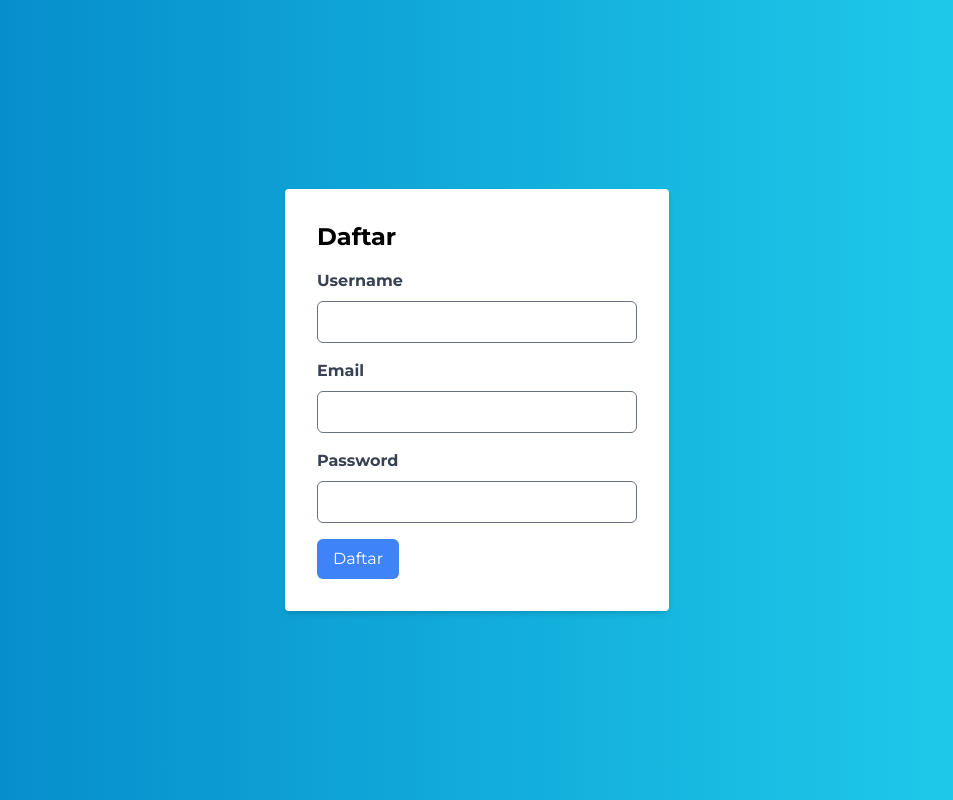
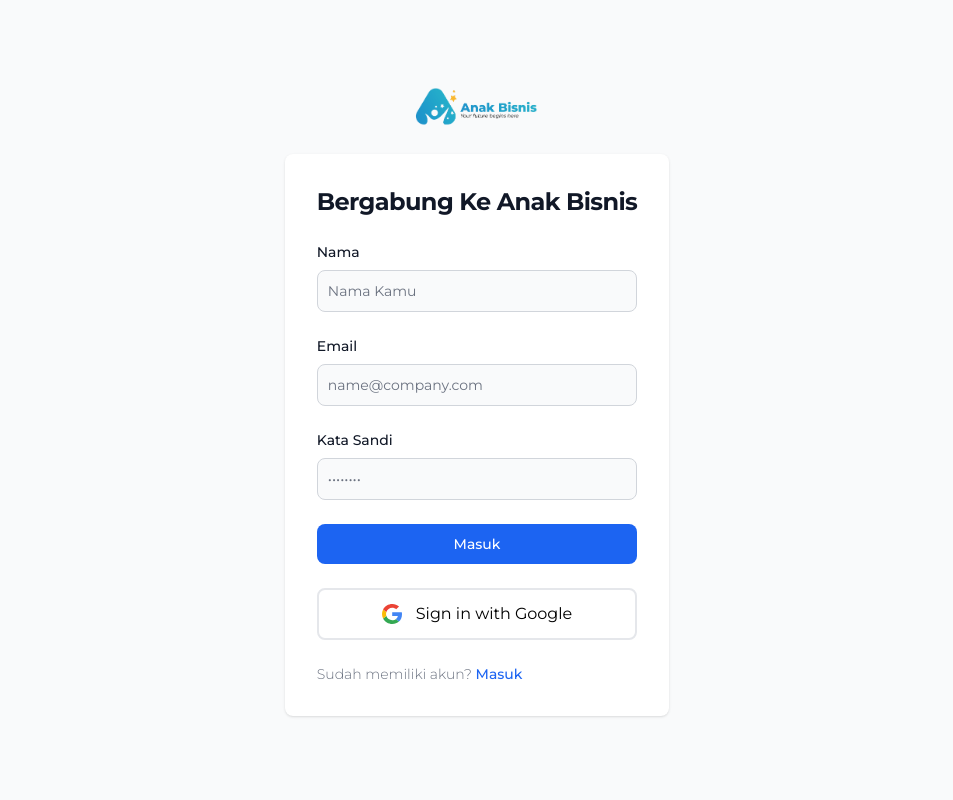
Before and after one commit to Alqorni30/course-online, a Next.js app: page /register in a window 1280 px wide. Shown: the whole page, without its empty margins (163-1116 px from the left). Built offline with nearby package versions, Linux system fonts and the light colour scheme.

Commit message:
progres day 8

```diff
--- a/src/app/(auth)/login/page.tsx
+++ b/src/app/(auth)/login/page.tsx
@@ -29,7 +29,7 @@
           <div className="w-full bg-white rounded-lg shadow dark:border md:mt-0 sm:max-w-md xl:p-0 dark:bg-gray-800 dark:border-gray-700">
             <div className="p-6 space-y-4 md:space-y-6 sm:p-8">
               <h1 className="text-xl font-bold leading-tight tracking-tight text-gray-900 md:text-2xl dark:text-white">
-                Sign in to your account
+                Masuk Ke Anak Bisnis
               </h1>
               <form className="space-y-4 md:space-y-6" action="#">
                 <div>
--- a/src/app/(auth)/register/page.tsx
+++ b/src/app/(auth)/register/page.tsx
@@ -1,69 +1,128 @@
-"use client";
-
-import React, { useState } from 'react';
-
-const page = () => {
-  const [username, setUsername] = useState('');
-  const [email, setEmail] = useState('');
-  const [password, setPassword] = useState('');
-
-  const handleRegister = () => {
-    // Implement registration logic here
-    console.log('Registering user:', { username, email, password });
+import Link from "next/link";
+import { Metadata } from "next";
+import Image from "next/image";
+import logo from "@/assets/logo/Logo Anak Bisnis Update.png";
+export const metadata: Metadata = {
+  title: "Signin Page | Next.js E-commerce Dashboard Template",
+  description: "This is Signin page for TailAdmin Next.js",
+  // other metadata
 };
 
+const Page = () => {
   return (
-    <div className="min-h-screen flex items-center justify-center">
-      <div className="bg-white p-8 rounded shadow-md w-96">
-        <h2 className="text-2xl font-bold mb-4">Daftar</h2>
-        <form>
-          <div className="mb-4">
-            <label htmlFor="username" className="block text-gray-700 font-bold mb-2">
-              Username
+    <>
+      <section className="bg-gray-50 dark:bg-gray-900 h-screen flex justify-center items-center">
+        <div className="flex flex-col items-center justify-center px-6 py-8 mx-auto md:h-screen lg:py-0">
+          <Link
+            href="#"
+            className="flex items-center mb-6 text-2xl font-semibold text-gray-900 dark:text-white"
+          >
+            <Image
+              className=" mr-2"
+              width={150}
+              height={150}
+              src={logo}
+              alt="logo"
+            />
+          </Link>
+          <div className="w-full bg-white rounded-lg shadow dark:border md:mt-0 sm:max-w-md xl:p-0 dark:bg-gray-800 dark:border-gray-700">
+            <div className="p-6 space-y-4 md:space-y-6 sm:p-8">
+              <h1 className="text-xl font-bold leading-tight tracking-tight text-gray-900 md:text-2xl dark:text-white">
+                Bergabung Ke Anak Bisnis
+              </h1>
+              <form className="space-y-4 md:space-y-6" action="#">
+                <div>
+                  <label className="block mb-2 text-sm font-medium text-gray-900 dark:text-white">
+                    Nama
                   </label>
                   <input
                     type="text"
-              id="username"
-              className="w-full border rounded-md py-2 px-3 focus:outline-none focus:border-blue-500"
-              value={username}
-              onChange={(e) => setUsername(e.target.value)}
+                    name="nama"
+                    id="nama"
+                    className="bg-gray-50 border border-gray-300 text-gray-900 sm:text-sm rounded-lg focus:ring-primary-600 focus:border-primary-600 block w-full p-2.5 dark:bg-gray-700 dark:border-gray-600 dark:placeholder-gray-400 dark:text-white dark:focus:ring-blue-500 dark:focus:border-blue-500"
+                    placeholder="Nama Kamu"
+                    required
                   />
                 </div>
-          <div className="mb-4">
-            <label htmlFor="email" className="block text-gray-700 font-bold mb-2">
+                <div>
+                  <label className="block mb-2 text-sm font-medium text-gray-900 dark:text-white">
                     Email
                   </label>
                   <input
                     type="email"
+                    name="email"
                     id="email"
-              className="w-full border rounded-md py-2 px-3 focus:outline-none focus:border-blue-500"
-              value={email}
-              onChange={(e) => setEmail(e.target.value)}
+                    className="bg-gray-50 border border-gray-300 text-gray-900 sm:text-sm rounded-lg focus:ring-primary-600 focus:border-primary-600 block w-full p-2.5 dark:bg-gray-700 dark:border-gray-600 dark:placeholder-gray-400 dark:text-white dark:focus:ring-blue-500 dark:focus:border-blue-500"
+                    placeholder="name@company.com"
+                    required
                   />
                 </div>
-          <div className="mb-4">
-            <label htmlFor="password" className="block text-gray-700 font-bold mb-2">
-              Password
+                <div>
+                  <label className="block mb-2 text-sm font-medium text-gray-900 dark:text-white">
+                    Kata Sandi
                   </label>
                   <input
                     type="password"
+                    name="password"
                     id="password"
-              className="w-full border rounded-md py-2 px-3 focus:outline-none focus:border-blue-500"
-              value={password}
-              onChange={(e) => setPassword(e.target.value)}
+                    placeholder="••••••••"
+                    className="bg-gray-50 border border-gray-300 text-gray-900 sm:text-sm rounded-lg focus:ring-primary-600 focus:border-primary-600 block w-full p-2.5 dark:bg-gray-700 dark:border-gray-600 dark:placeholder-gray-400 dark:text-white dark:focus:ring-blue-500 dark:focus:border-blue-500"
+                    required
                   />
                 </div>
                 <button
-            type="button"
-            className="bg-blue-500 text-white py-2 px-4 rounded-md hover:bg-blue-600 focus:outline-none focus:shadow-outline-blue"
-            onClick={handleRegister}
+                  type="submit"
+                  className="w-full text-white bg-blue-600 hover:bg-blue-700 focus:ring-4 focus:outline-none focus:ring-blue-300 font-medium rounded-lg text-sm px-5 py-2.5 text-center dark:bg-blue-600 dark:hover:bg-blue-700 dark:focus:ring-blue-800"
                 >
-            Daftar
+                  Masuk
                 </button>
+                <button className="flex w-full items-center justify-center gap-3.5 rounded-lg border-2 border-stroke px-4 py-3 hover:bg-gray-200 transition duration-200">
+                  <span>
+                    <svg
+                      width="20"
+                      height="20"
+                      viewBox="0 0 20 20"
+                      fill="none"
+                      xmlns="http://www.w3.org/2000/svg"
+                    >
+                      <g clipPath="url(#clip0_191_13499)">
+                        <path
+                          d="M19.999 10.2217C20.0111 9.53428 19.9387 8.84788 19.7834 8.17737H10.2031V11.8884H15.8266C15.7201 12.5391 15.4804 13.162 15.1219 13.7195C14.7634 14.2771 14.2935 14.7578 13.7405 15.1328L13.7209 15.2571L16.7502 17.5568L16.96 17.5774C18.8873 15.8329 19.9986 13.2661 19.9986 10.2217"
+                          fill="#4285F4"
+                        />
+                        <path
+                          d="M10.2055 19.9999C12.9605 19.9999 15.2734 19.111 16.9629 17.5777L13.7429 15.1331C12.8813 15.7221 11.7248 16.1333 10.2055 16.1333C8.91513 16.1259 7.65991 15.7205 6.61791 14.9745C5.57592 14.2286 4.80007 13.1801 4.40044 11.9777L4.28085 11.9877L1.13101 14.3765L1.08984 14.4887C1.93817 16.1456 3.24007 17.5386 4.84997 18.5118C6.45987 19.4851 8.31429 20.0004 10.2059 19.9999"
+                          fill="#34A853"
+                        />
+                        <path
+                          d="M4.39899 11.9777C4.1758 11.3411 4.06063 10.673 4.05807 9.99996C4.06218 9.32799 4.1731 8.66075 4.38684 8.02225L4.38115 7.88968L1.19269 5.4624L1.0884 5.51101C0.372763 6.90343 0 8.4408 0 9.99987C0 11.5589 0.372763 13.0963 1.0884 14.4887L4.39899 11.9777Z"
+                          fill="#FBBC05"
+                        />
+                        <path
+                          d="M10.2059 3.86663C11.668 3.84438 13.0822 4.37803 14.1515 5.35558L17.0313 2.59996C15.1843 0.901848 12.7383 -0.0298855 10.2059 -3.6784e-05C8.31431 -0.000477834 6.4599 0.514732 4.85001 1.48798C3.24011 2.46124 1.9382 3.85416 1.08984 5.51101L4.38946 8.02225C4.79303 6.82005 5.57145 5.77231 6.61498 5.02675C7.65851 4.28118 8.9145 3.87541 10.2059 3.86663Z"
+                          fill="#EB4335"
+                        />
+                      </g>
+                    </svg>
+                  </span>
+                  Sign in with Google
+                </button>
+                <p className="text-sm font-light text-gray-500 dark:text-gray-400">
+                  Sudah memiliki akun?{" "}
+                  <Link
+                    href="/login"
+                    className="font-medium text-blue-600 hover:underline dark:text-blue-500"
+                  >
+                    Masuk
+                  </Link>
+                </p>
               </form>
             </div>
           </div>
+        </div>
+      </section>
+    </>
   );
 };
 
-export default page;
+export default Page;
--- a/src/app/daftar-kelas/page.tsx
+++ b/src/app/daftar-kelas/page.tsx
@@ -3,10 +3,80 @@
 const page = () => {
   return (
     <>
-      <div className="py-20">
-        <div className="text-white text-center">
+      <div className="py-20 px-8 bg-white">
+        <div className="text-black text-center">
           <h3 className="text-3xl font-bold">Daftar Kelas</h3>
-          <p className="text-xl">Lengkapi form di bawah dengan menggunakan data Anda yang valid</p>
+          <p className="text-xl">
+            Lengkapi form di bawah dengan menggunakan data Anda yang valid
+          </p>
+        </div>
+        <div className="my-8 flex flex-col items-center justify-center">
+          <form className="max-w-md ">
+            <div className="mb-4">
+              <label
+                htmlFor="nama"
+                className="block text-sm font-medium text-gray-600"
+              >
+                Nama
+              </label>
+              <input
+                type="text"
+                id="nama"
+                name="nama"
+                className="mt-1 p-2 w-full border rounded-md"
+              />
+            </div>
+            <div className="mb-4">
+              <label
+                htmlFor="nomorWa"
+                className="block text-sm font-medium text-gray-600"
+              >
+                Nomor WhatsApp
+              </label>
+              <input
+                type="text"
+                id="nomorWa"
+                name="nomorWa"
+                className="mt-1 p-2 w-full border rounded-md"
+              />
+            </div>
+            <div className="mb-4">
+              <label
+                htmlFor="email"
+                className="block text-sm font-medium text-gray-600"
+              >
+                Email
+              </label>
+              <input
+                type="email"
+                id="email"
+                name="email"
+                className="mt-1 p-2 w-full border rounded-md"
+              />
+            </div>
+            <div className="mb-4">
+              <label
+                htmlFor="buktiTransfer"
+                className="block text-sm font-medium text-gray-600"
+              >
+                Bukti Transfer
+              </label>
+              <input
+                type="file"
+                id="buktiTransfer"
+                name="buktiTransfer"
+                className="mt-1 p-2 w-full border border-secondary rounded-md"
+              />
+            </div>
+            <div className="mb-4">
+              <button
+                type="submit"
+                className="bg-blue-500 text-white px-3 py-2 rounded-md hover:bg-blue-600"
+              >
+                Kirim
+              </button>
+            </div>
+          </form>
         </div>
       </div>
     </>
--- a/src/app/globals.css
+++ b/src/app/globals.css
@@ -20,7 +20,6 @@
   display: none;
 }
 
-
 .swiper-button-next:hover {
   color: #e0e026; /* Warna saat dihover, ganti sesuai keinginan */
 }
--- a/src/components/Faq.tsx
+++ b/src/components/Faq.tsx
@@ -5,7 +5,7 @@
   return (
     <>
       <div className="p-4 mt-10 mb-20">
-        <h1 className="lg:text-4xl text-2xl text-white text-center font-bold mb-10">
+        <h1 className="lg:text-4xl md:text-3xl text-2xl text-white text-center font-bold mb-10">
           Pertanyaan Yang sering ditanyakan
         </h1>
         <div className="grid lg:grid-cols-2 grid-cols-1 p-5 gap-3">
--- a/src/components/Kelaspage.tsx
+++ b/src/components/Kelaspage.tsx
@@ -4,7 +4,7 @@
 
 const Kelaspage = () => {
   return (
-    <div id="kelas" className="flex justify-center pt-36 mb-20">
+    <div id="kelas" className="flex justify-center px-12 pt-36 mb-20">
       <div className="w-full">
         <div>
           <div className="text-center mb-10">
@@ -15,7 +15,7 @@
               </p>
             </div>
           </div>
-          <div className="grid grid-cols-1 gap-6 md:grid-cols-2 lg:grid-cols-3 p-8">
+          <div className="flex justify-center gap-10 flex-wrap">
             <Cardkelas />
           </div>
         </div>
--- a/src/components/Tentangkami.tsx
+++ b/src/components/Tentangkami.tsx
@@ -9,7 +9,7 @@
       <section className="w-full px-4 lg:px-12 sm:px-6 md:px-8 py-8 md:py-16 lg:py-20 ">
         <div className="container mx-auto max-w-7xl lg:grid grid-cols-1 lg:grid-cols-3 gap-8">
           <div className="lg:col-span-2 p-5 flex flex-col justify-center text-white">
-            <h3 className="lg:text-left text-center font-bold text-xl md:text-2xl lg:text-2xl mb-3 md:mb-5">
+            <h3 className="lg:text-left text-center font-bold text-xl md:text-2xl lg:text-3xl mb-3 md:mb-5">
               Tentang kami
             </h3>
             <p className="text-sm md:text-base lg:text-base lg:w-[90%] w-full">
```
Also changed, not shown: src/components/Detailkelas.tsx (+4 -4 lines). Lines whose indentation alone changed are shown as unchanged.
